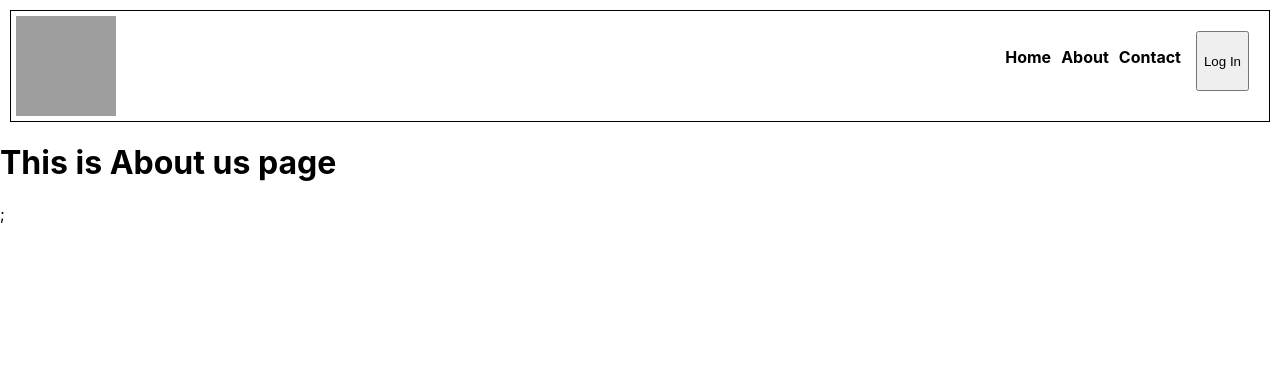
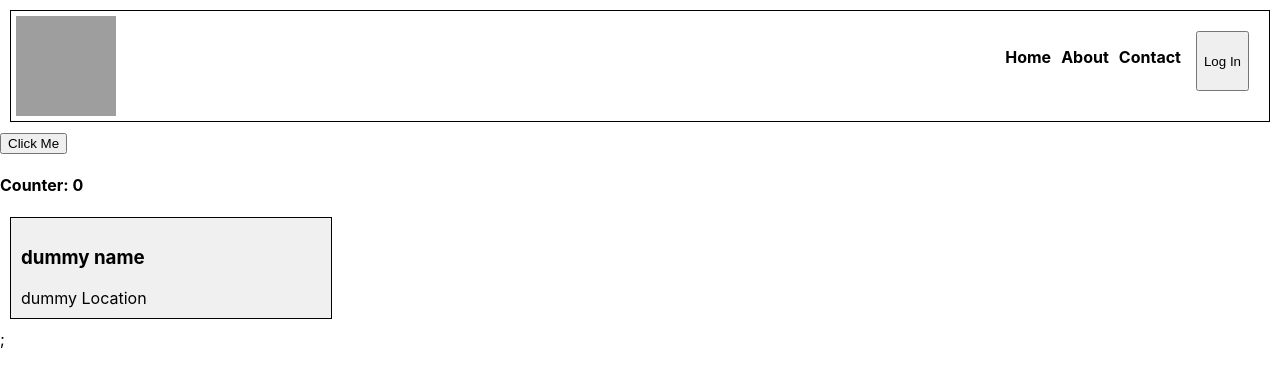
Before and after one commit to Hrutikaparkhe/Namaste-React, a React (Create React App) app in the folder namastereact/foodorderapp/: page /about in a window 1280 px wide. Shown: the top 384 px of the page. Built offline with nearby package versions, Linux system fonts and the light colour scheme; no server answers; grey boxes are pictures that could not be loaded.

Commit message:
Added  About us as class component and implemented various lifecycle methods in react (Episode:08)

```diff
--- a/namastereact/foodorderapp/src/App.css
+++ b/namastereact/foodorderapp/src/App.css
@@ -81,3 +81,10 @@
   text-decoration: none;
   color: black;
 }
+.user-card {
+  margin: 10px;
+  padding: 10px;
+  border: 1px solid black;
+  background-color: #f0f0f0;
+  width: 300px;
+}
--- a/namastereact/foodorderapp/src/components/About.js
+++ b/namastereact/foodorderapp/src/components/About.js
@@ -1,8 +1,31 @@
-const About = () => {
-  return (
-    <div className="about-container">
-      <h1>This is About us page</h1>
-    </div>
-  );
-};
+import React from "react";
+import UserData from "./UserData";
+
+class About extends React.Component {
+  constructor(props) {
+    super(props);
+    this.state = {
+      counter: 0,
+    };
+  }
+
+  render() {
+    return (
+      <>
+        <button
+          onClick={() => {
+            this.setState({ counter: this.state.counter + 1 });
+          }}
+        >
+          Click Me
+        </button>
+        <h4>Counter: {this.state.counter}</h4>
+        <div className="about-container">
+          <UserData />
+        </div>
+      </>
+    );
+  }
+}
+
 export default About;
--- /dev/null
+++ b/namastereact/foodorderapp/src/components/UserData.js
@@ -0,0 +1,34 @@
+import React from "react";
+class UserData extends React.Component {
+  constructor(props) {
+    super(props);
+    this.state = {
+      userInfo: {
+        name: "dummy name",
+        location: "dummy Location",
+      },
+    };
+  }
+  async componentDidMount() {
+    const data = await fetch("https://api.github.com/users/akshaymarch7");
+    const json = await data.json();
+    this.setState({ userInfo: json });
+  }
+  componentDidUpdate() {
+    console.log("compoent is updated");
+  }
+  componentWillUnmount() {
+    console.log("component is unmounted");
+  }
+  render() {
+    const { name, location, twitter_username } = this.state.userInfo;
+    return (
+      <div className="user-card">
+        <h3 className="user-name">{name}</h3>
+        <div className="user-location">{location}</div>
+        <div className="user-contact">{twitter_username}</div>
+      </div>
+    );
+  }
+}
+export default UserData;
```
